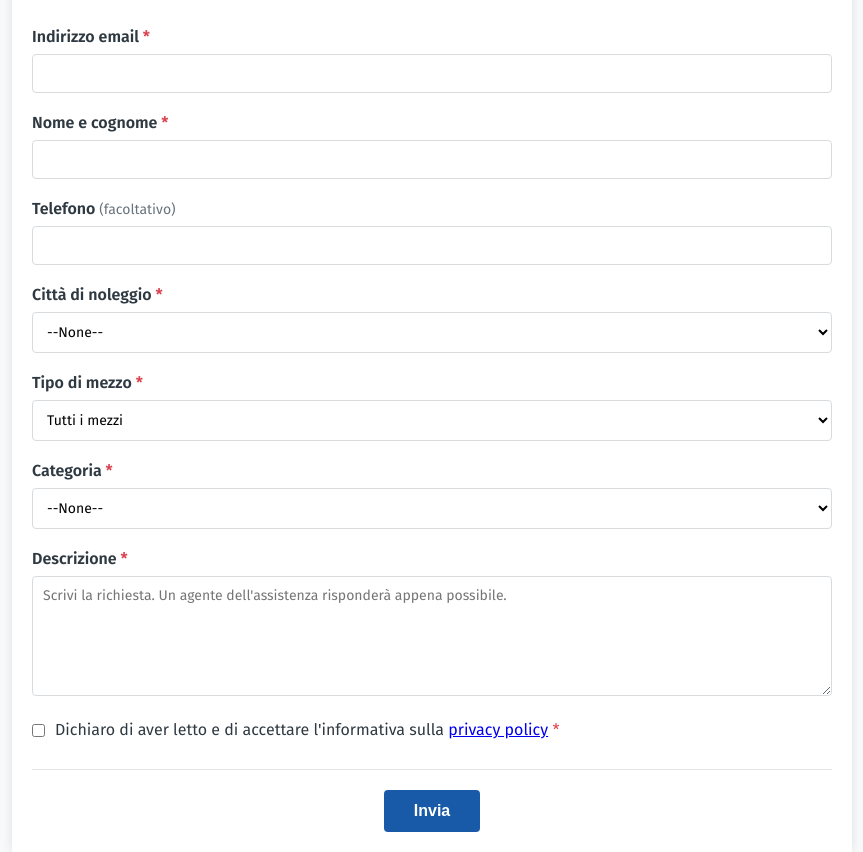
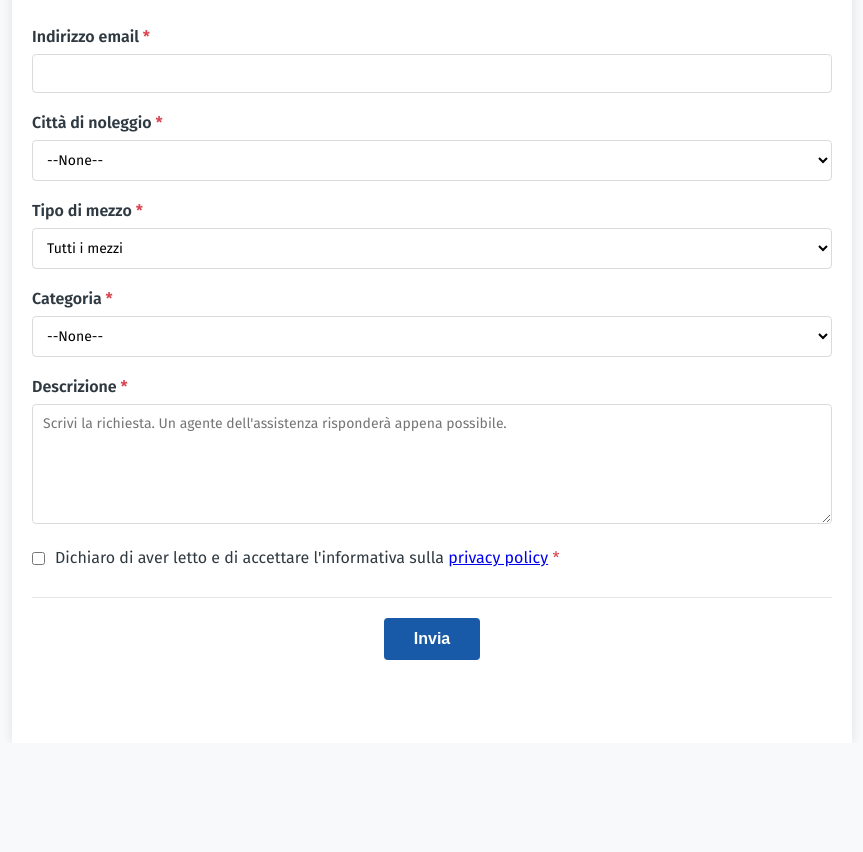
Before and after one commit to vladROMI/bitmobility, a plain HTML site: page index.html in a window 1280 px wide. Shown: the part 97-949 px from the top of the page, without its empty margins (208-1071 px from the left). After the commit the page ends 840 px from the top, so only its background shows below. Drawn offline with nearby package versions, Linux system fonts and the light colour scheme.

Commit message:
Update index.html

```diff
--- a/index.html
+++ b/index.html
@@ -181,18 +181,6 @@
       <div class="form-field">
         <label for="00NfZ0000007FQX" class="required">Indirizzo email</label>
         <input type="email" id="00NfZ0000007FQX" name="00NfZ0000007FQX" maxlength="80" required>
-      </div>
-
-      <!-- Nome e cognome -->
-      <div class="form-field">
-        <label for="name" class="required">Nome e cognome</label>
-        <input type="text" id="name" name="name" required>
-      </div>
-
-      <!-- Telefono -->
-      <div class="form-field">
-        <label for="phone">Telefono <span class="optional">(facoltativo)</span></label>
-        <input type="text" id="phone" name="phone">
       </div>
 
       <!-- Città di noleggio -->
```
